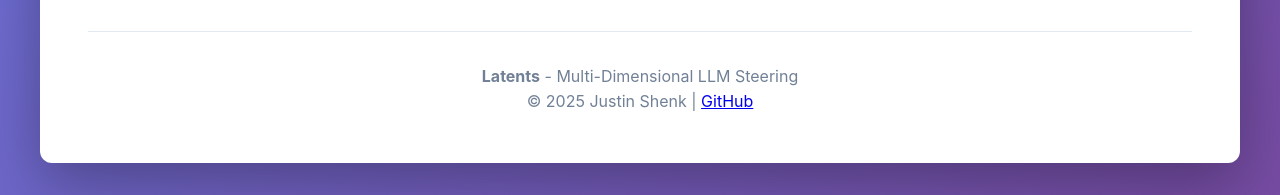
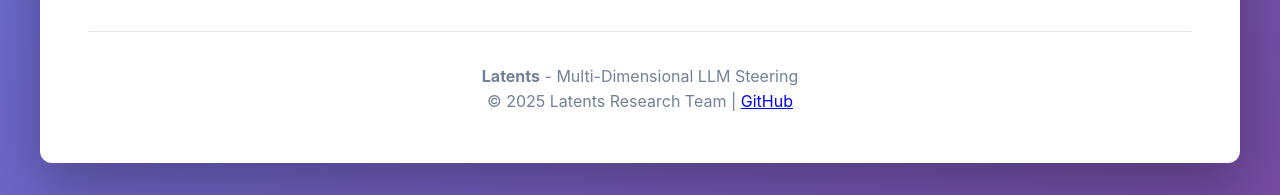
Before and after one commit to JustinShenk/latents, a plain HTML site: page index.html in a window 1280 px wide. Shown: the part 932-1127 px from the top of the page. Drawn offline with Linux system fonts and the light colour scheme.

Commit message:
Update copyright to Latents Research Team

```diff
--- a/index.html
+++ b/index.html
@@ -273,7 +273,7 @@
 
         <footer>
             <p><strong>Latents</strong> - Multi-Dimensional LLM Steering</p>
-            <p>© 2025 Justin Shenk | <a href="https://github.com/JustinShenk/latents" target="_blank" rel="noopener">GitHub</a></p>
+            <p>© 2025 Latents Research Team | <a href="https://github.com/JustinShenk/latents" target="_blank" rel="noopener">GitHub</a></p>
         </footer>
     </div>
 
```
